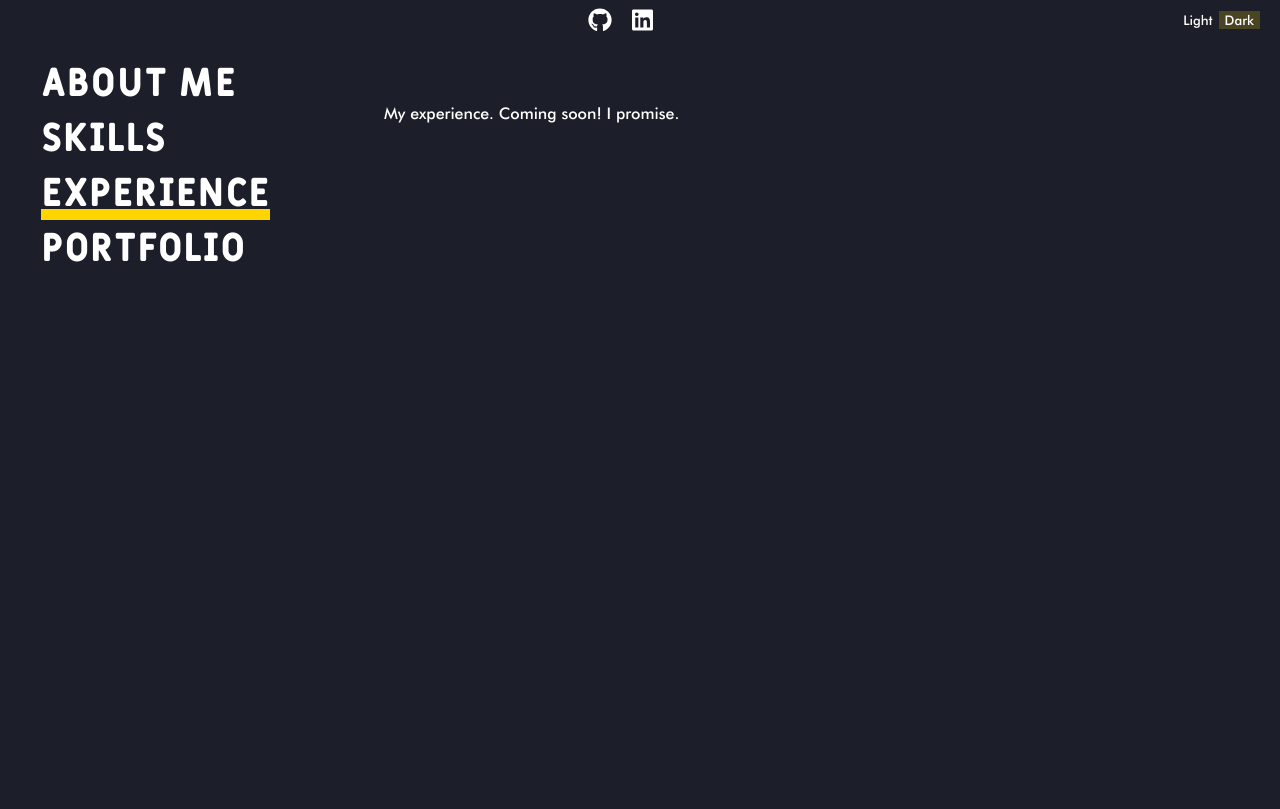
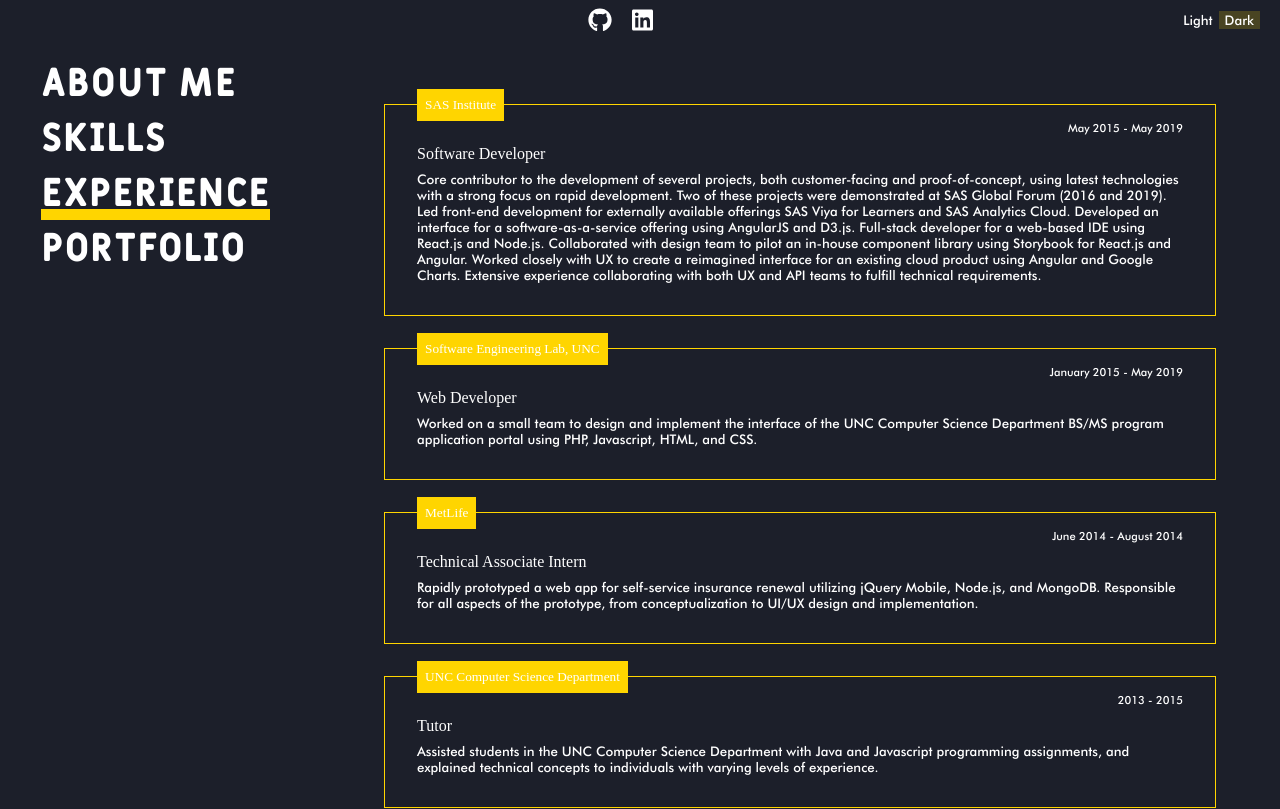
Before and after one commit to mkhbragg/mk-portfolio, a React (Create React App) app: page /experience in a window 1280 px wide. Shown: the top 809 px of the page. Built offline with nearby package versions, Linux system fonts and the light colour scheme.

Commit message:
Adding work experience.

```diff
--- a/src/assets/sass/themes.scss
+++ b/src/assets/sass/themes.scss
@@ -27,8 +27,10 @@
 
 // theme-agnostic variables
 $headingFontSize: 2.5rem;
-$defaultFontSize: 2rem;
+$defaultFontSize: 1rem;
 $largeFontSize: 1.5rem;
+$smallFontSize: 0.7rem;
+$descriptionFontSize: 0.83rem;
 
 // dimensions
 $toolbarHeight: 2.5rem;
--- /dev/null
+++ b/src/components/ExperienceItem/ExperienceItem.scss
@@ -0,0 +1,69 @@
+@import '../../assets/sass/themes.scss';
+
+.ExperienceItem {
+    padding: 2rem;
+    position: relative;
+
+    &:not(:first-child) {
+        margin: 2rem auto;
+    }
+
+    @include darkTheme {
+        border: 1px solid $accent-dark;
+    }
+
+    @include lightTheme {
+        border: 1px solid $accent-light;
+    }
+
+    .Heading {
+        font-size: $descriptionFontSize;
+        font-family: Fulbo;
+        padding: 0.5rem;
+        position: absolute;
+        top: -1rem;
+
+        @include darkTheme {
+            background-color: $accent-dark;
+        }
+
+        @include lightTheme {
+            background-color: $accent-light;
+        }
+    }
+
+    .Role {
+        font-family: Fulbo;
+        padding: 0.5rem 0;
+    }
+
+    .Dates {
+        position: absolute;
+        font-size: $smallFontSize;
+    }
+
+    .Description {
+        font-size: $descriptionFontSize;
+    }
+}
+
+@include media ("<phone") {
+    .ExperienceItem .Dates {
+        left: 2rem;
+        top: 1.5rem;
+    }
+
+    .ExperienceItem .Heading {
+        left: 0.5rem;
+        right: 0.5rem;
+        text-align: center;
+        font-size: $smallFontSize;
+    }
+}
+
+@include media (">=phone") {
+    .ExperienceItem .Dates {
+        right: 2rem;
+        top: 1rem;
+    }
+}
--- /dev/null
+++ b/src/components/ExperienceItem/ExperienceItem.tsx
@@ -0,0 +1,16 @@
+import React from 'react';
+
+import './ExperienceItem.scss';
+
+const experienceItem = (props: any) => {
+    return (
+        <div className="ExperienceItem">
+            <div className="Heading">{ props.experience.company }</div>
+            <div className="Dates">{ props.experience.startDate } - { props.experience.endDate }</div>
+            <div className="Role">{ props.experience.role }</div>
+            <div className="Description">{ props.experience.description }</div>
+        </div>
+    );
+}
+
+export default experienceItem;
--- /dev/null
+++ b/src/containers/Experience/Experience.scss
@@ -0,0 +1,3 @@
+.Experience {
+    display: flex;
+}
--- a/src/containers/Experience/Experience.tsx
+++ b/src/containers/Experience/Experience.tsx
@@ -1,8 +1,16 @@
 import React from 'react';
 
+import ExperienceItem from '../../components/ExperienceItem/ExperienceItem';
+import { WORKEXPERIENCE } from '../../resources/ExperienceData';
+
+
+
 const experience = () => {
+    const exp = WORKEXPERIENCE.map((item) => <ExperienceItem key={item.id} experience={item} />);
     return (
-        <div>My experience. Coming soon! I promise.</div>
+        <div className="Experience">
+            { exp }
+        </div>
     );
 }
 
--- /dev/null
+++ b/src/resources/ExperienceData.tsx
@@ -0,0 +1,53 @@
+import { WorkExperience } from "./models/WorkExperience";
+import moment from 'moment';
+
+export const WORKEXPERIENCE = [
+    new WorkExperience(
+        0,
+        'Software Developer',
+        'SAS Institute',
+        'Cary, NC',
+        moment('201505', 'YYYYMM').format('MMMM YYYY'),
+        moment('201905', 'YYYYMM').format('MMMM YYYY'),
+        `Core contributor to the development of several projects, both customer-facing and proof-of-concept, using latest technologies with a strong focus on rapid development. Two of these projects were demonstrated at SAS Global Forum (2016 and 2019).
+            Led front-end development for externally available offerings SAS Viya for Learners and SAS Analytics Cloud. Developed an interface for a software-as-a-service offering using AngularJS and D3.js. Full-stack developer for a web-based IDE using React.js and Node.js. Collaborated with design team to pilot an in-house component library using Storybook for React.js and Angular. Worked closely with UX to create a reimagined interface for an existing cloud product using Angular and Google Charts.
+            Extensive experience collaborating with both UX and API teams to fulfill technical requirements.
+        `
+    ),
+    new WorkExperience(
+        1,
+        'Web Developer',
+        'Software Engineering Lab, UNC',
+        'Chapel Hill, NC',
+        moment('201501', 'YYYYMM').format('MMMM YYYY'),
+        moment('201905', 'YYYYMM').format('MMMM YYYY'),
+        `Worked on a small team to design and implement the interface of the UNC Computer Science Department BS/MS program application portal using PHP, Javascript, HTML, and CSS.`
+    ),
+    new WorkExperience(
+        2,
+        'Technical Associate Intern',
+        'MetLife',
+        'Durham, NC',
+        moment('201406', 'YYYYMM').format('MMMM YYYY'),
+        moment('201408', 'YYYYMM').format('MMMM YYYY'),
+        `Rapidly prototyped a web app for self-service insurance renewal utilizing jQuery Mobile, Node.js, and MongoDB. Responsible for all aspects of the prototype, from conceptualization to UI/UX design and implementation.`
+    ),
+    new WorkExperience(
+        3,
+        'Tutor',
+        'UNC Computer Science Department',
+        'Chapel Hill, NC',
+        moment('2013', 'YYYY').format('YYYY'),
+        moment('2015', 'YYYY').format('YYYY'),
+        `Assisted students in the UNC Computer Science Department with Java and Javascript programming assignments, and explained technical concepts to individuals with varying levels of experience.`
+    ),
+    new WorkExperience(
+        4,
+        'Intern',
+        'PlazaBridge Group',
+        'Remote',
+        moment('201311', 'YYYYMM').format('MMMM YYYY'),
+        moment('201405', 'YYYYMM').format('MMMM YYYY'),
+        `Researched and compiled comprehensive reports on security-related systems, such as SCADA. Honed skills in data synthesis and presentation.`
+    )
+];
--- /dev/null
+++ b/src/resources/models/WorkExperience.tsx
@@ -0,0 +1,3 @@
+export class WorkExperience {
+    constructor (public id: number, public role: string, public company: string, public location: string, public startDate: string, public endDate: string, public description: string) {}
+}
```
